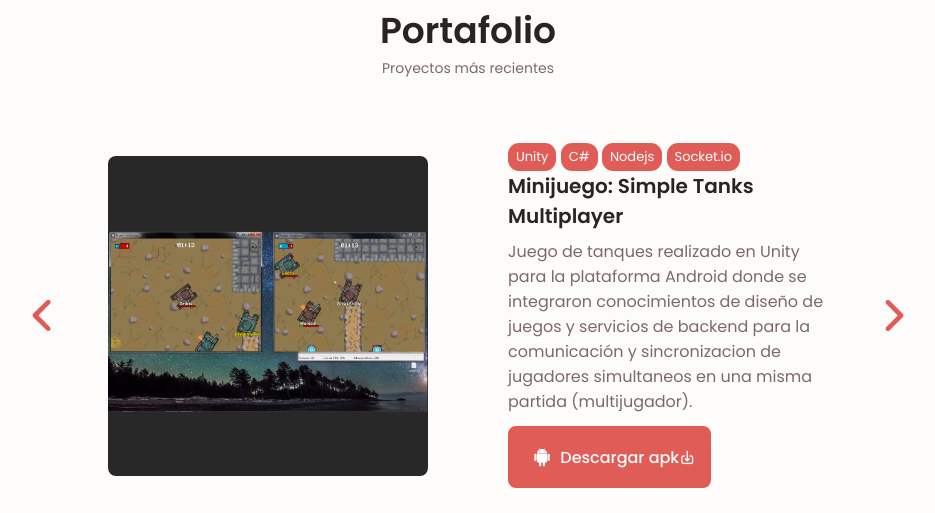
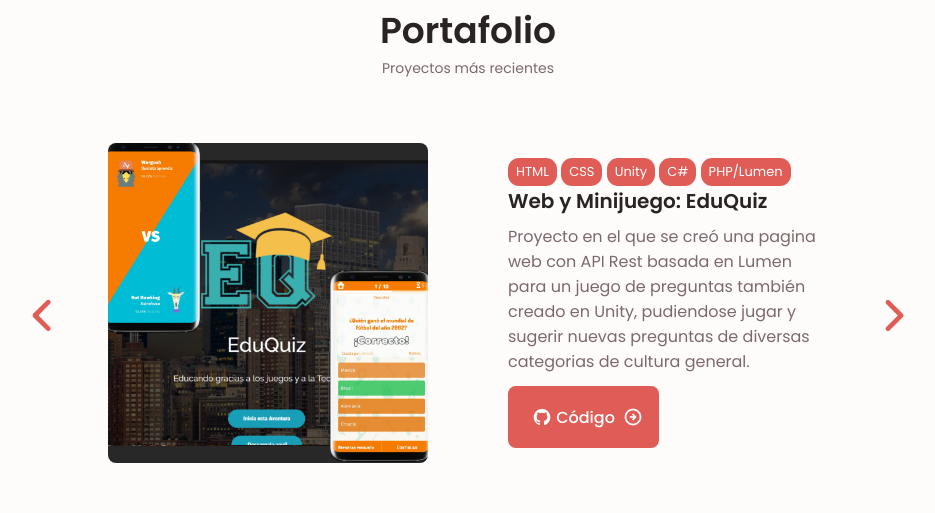
Before and after one commit to Wargosh/Portfolio, a plain HTML site: page index.html in a window 1280 px wide. Shown: the part 2367-2880 px from the top of the page, without its empty margins (172-1107 px from the left). Drawn offline with nearby package versions, Linux system fonts and the light colour scheme.

Commit message:
Actualizado el portfolio 4

```diff
--- a/index.html
+++ b/index.html
@@ -640,6 +640,34 @@
                             </a>
                         </div>
                     </div>
+
+                    <!-- PROYECTO 4 -->
+                    <div class="portfolio__content grid swiper-slide">
+                        <img src="assets/img/portfolio4.png" alt="" class="portfolio__img">
+
+                        <div class="portfolio__data">
+                            <!-- SKILLS -->
+                            <span class="portfolio__skill">HTML</span>
+                            <span class="portfolio__skill">CSS</span>
+                            <span class="portfolio__skill">Unity</span>
+                            <span class="portfolio__skill">C#</span>
+                            <span class="portfolio__skill">PHP/Lumen</span>
+
+                            <!-- DATA -->
+                            <h3 class="portfolio__title">Web y Minijuego: EduQuiz</h3>
+                            <p class="portfolio__description">
+                                Proyecto en el que se creó una pagina web con API Rest basada en Lumen
+                                para un juego de preguntas también creado en Unity, pudiendose jugar y
+                                sugerir nuevas preguntas de diversas categorias de cultura general.
+                            </p>
+                            <a href="https://github.com/gedrix/Eduquiz-V0" target="_blank"
+                                class="button button--flex button--small portfolio__button">
+                                <i class="uil uil-github btn__icon"></i>
+                                &nbsp;Código
+                                <i class="uil uil-arrow-circle-right button__icon"></i>
+                            </a>
+                        </div>
+                    </div>
                 </div>
                 <!-- Add Arrows -->
                 <div class="swiper-button-next">
```
Also changed, not shown: assets/img/portfolio4.png (added).
